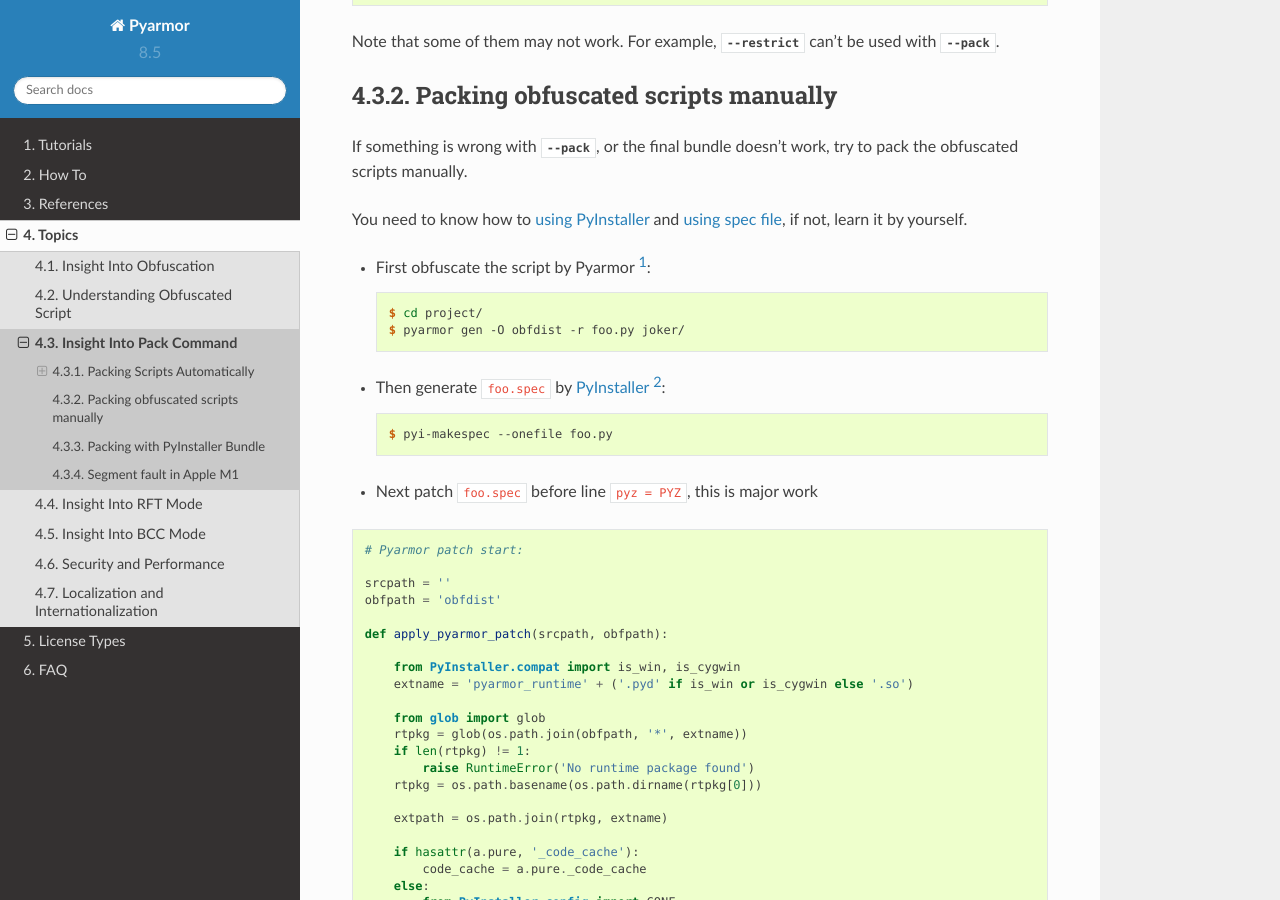
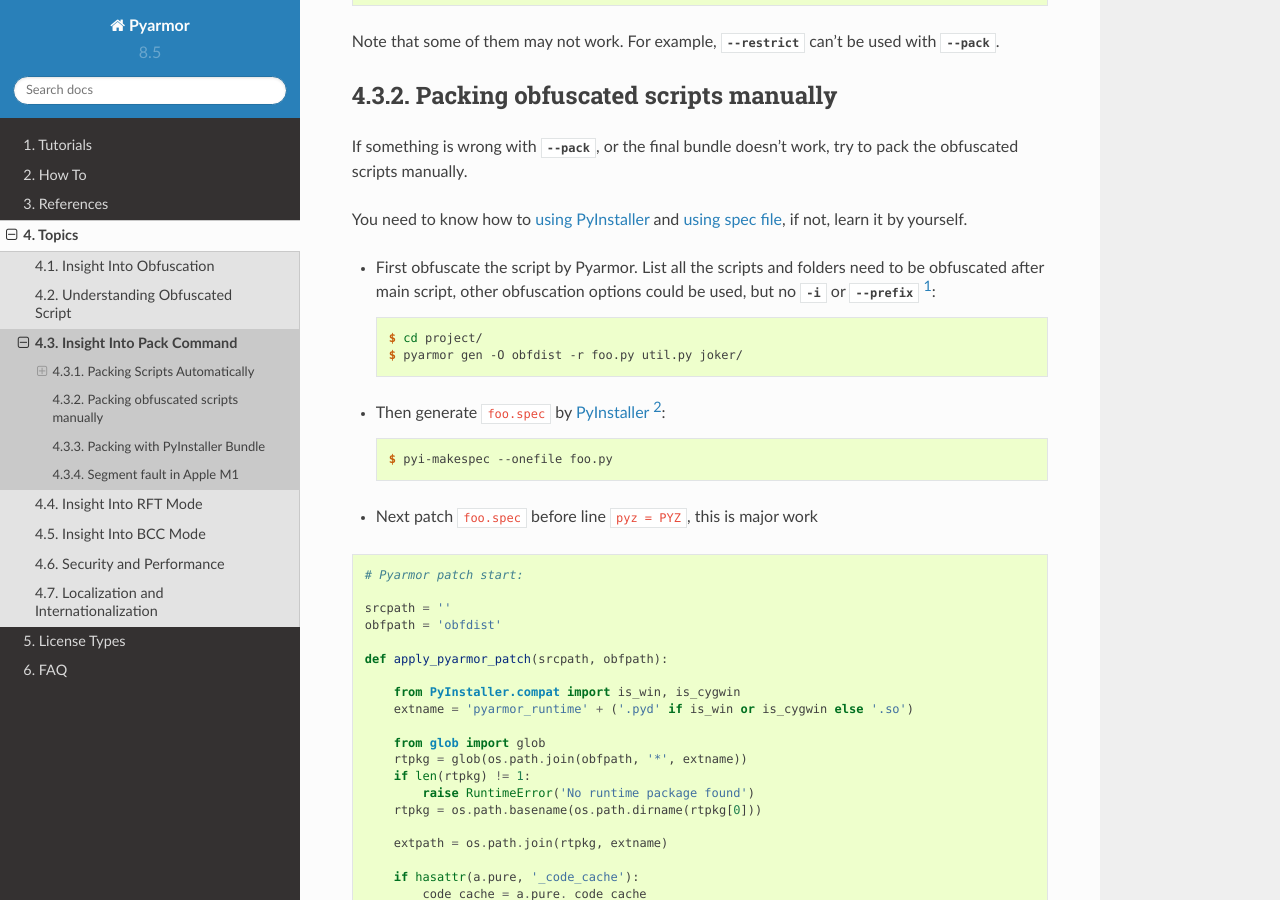
Before and after one commit to dashingsoft/pyarmor, a Sphinx documentation site: the page built from docs/topic/repack.rst, in a window 1280 px wide and 900 px high, scrolled down 3409 px. Built offline with Sphinx 7.4.7 and the Read the Docs theme 2.0.0, drawn with Linux system fonts in a browser that asks for light colours; some of the changed text lies outside the part shown.

Commit message:
Refine doc

```diff
--- a/docs/topic/repack.rst
+++ b/docs/topic/repack.rst
@@ -138,10 +138,10 @@
 __ https://pyinstaller.org/en/stable/usage.html
 __ https://pyinstaller.org/en/stable/spec-files.html
 
-* First obfuscate the script by Pyarmor [#]_::
+* First obfuscate the script by Pyarmor. List all the scripts and folders need to be obfuscated after main script, other obfuscation options could be used, but no :option:`-i` or :option:`--prefix` [#]_::
 
     $ cd project/
-    $ pyarmor gen -O obfdist -r foo.py joker/
+    $ pyarmor gen -O obfdist -r foo.py util.py joker/
 
 * Then generate ``foo.spec`` by PyInstaller_ [#]_::
 
@@ -229,7 +229,7 @@
 
 .. rubric:: notes
 
-.. [#] Do not use :option:`-i` and :option:`--prefix` to obfuscate the scripts
+.. [#] :option:`-i` or :option:`--prefix` results in runtime package could not be found
 .. [#] Most of the other PyInstaller options could be used here
 
 Packing with PyInstaller Bundle
```
